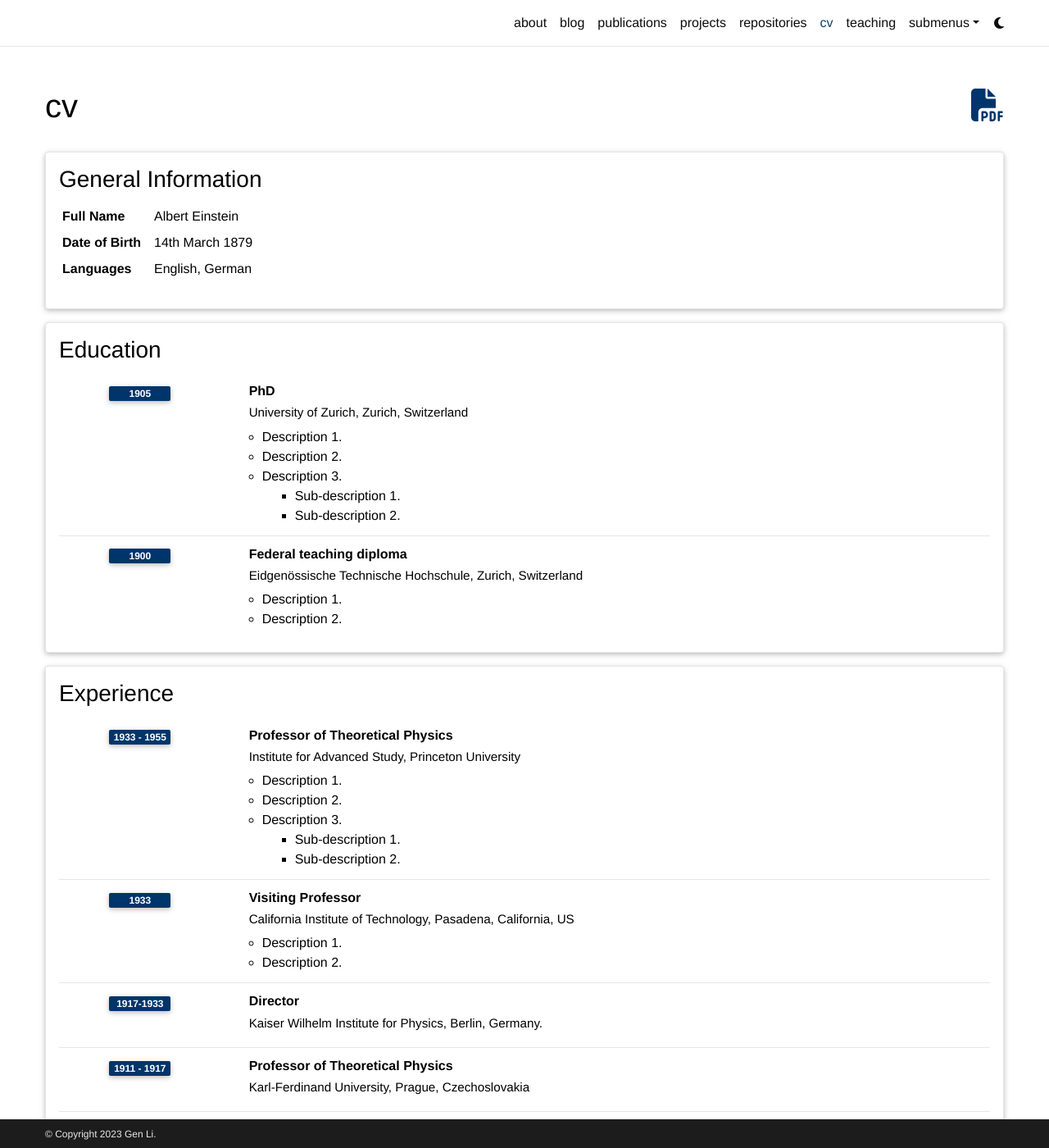
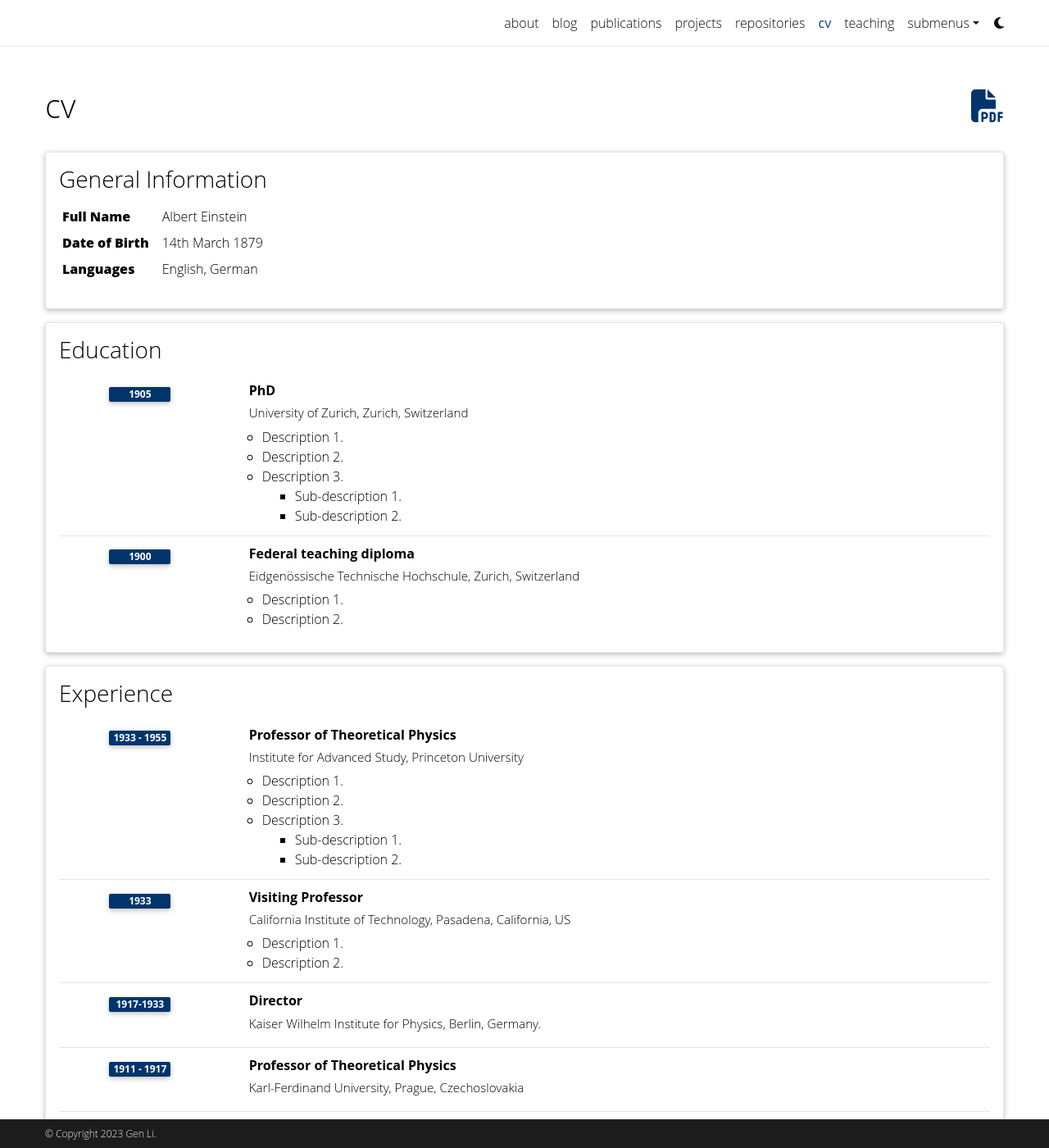
Before and after one commit to gen-li/gen-li.github.io, a Jekyll site: the page built from _pages/cv.md, in a window 1280 px wide and 1400 px high. Shown: the whole window at 82% size. Built offline with Jekyll 4.4.1, drawn with Linux system fonts in a browser that asks for light colours; full-size pictures stand in for the smaller copies a plugin makes; comment, search, counter and statistics services are not loaded; a style sheet for code colours, icons or effects is not loaded.

Commit message:
Update _base.scss

```diff
--- a/_sass/_base.scss
+++ b/_sass/_base.scss
@@ -6,7 +6,7 @@
 
 p, h1, h2, h3, h4, h5, h6, em, div, span, strong {
 color: var(--global-text-color);
-font-family: 'Helvetica Neue';
+font-family:  'Open Sans';
 }
 
 hr {
```
